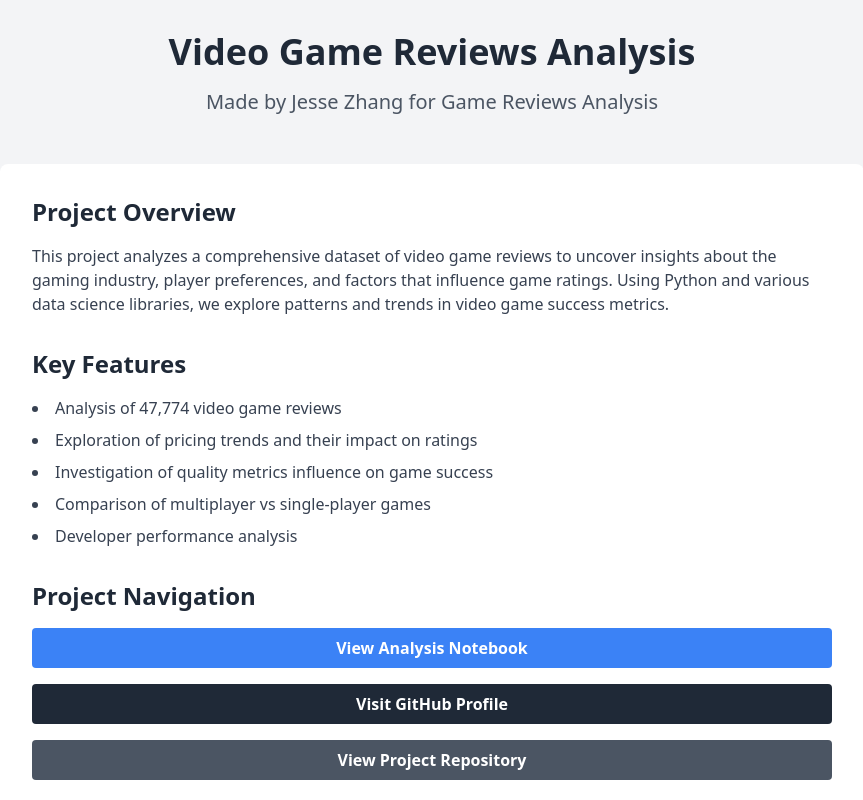
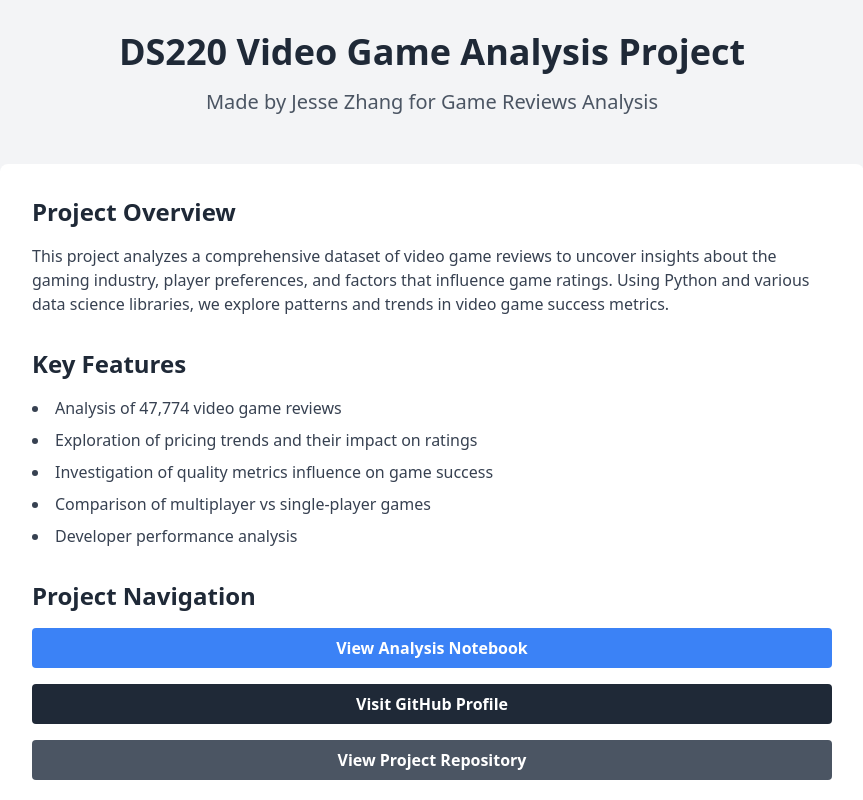
Before and after one commit to SPARTAN827/DS220_Project_2, a plain HTML site: page index.html in a window 1280 px wide. Shown: the top 800 px of the page, without its empty margins (208-1071 px from the left). Drawn offline with nearby package versions, Linux system fonts and the light colour scheme.

Commit message:
Update index.html

```diff
--- a/index.html
+++ b/index.html
@@ -9,7 +9,7 @@
 <body class="bg-gray-100">
     <div class="container mx-auto px-4 py-8 max-w-4xl">
         <header class="text-center mb-12">
-            <h1 class="text-4xl font-bold text-gray-800 mb-4">Video Game Reviews Analysis</h1>
+            <h1 class="text-4xl font-bold text-gray-800 mb-4">DS220 Video Game Analysis Project</h1>
             <p class="text-xl text-gray-600">Made by Jesse Zhang for Game Reviews Analysis</p>
         </header>
 
```
